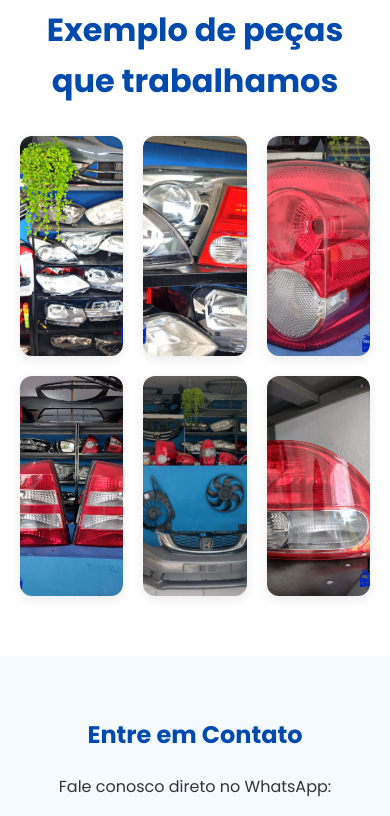
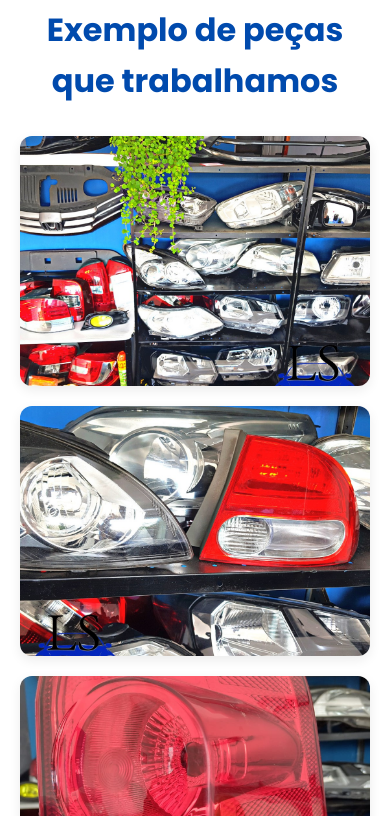
Before and after one commit to daricss/ls-auto-pe-as, a plain HTML site: page index.html in a window 390 px wide. Shown: the part 1000-1816 px from the top of the page. Drawn offline with Linux system fonts and the light colour scheme.

Commit message:
style.css

```diff
--- a/style.css
+++ b/style.css
@@ -343,4 +343,15 @@ section {
     text-align: center;
     margin: 20px 0;
   }
+
+  .galeria-grid {
+    grid-template-columns: 1fr; /* 1 coluna */
+  }
+
+  .galeria-grid img {
+    width: 100%;
+    height: 250px;      /* altura fixa */
+    object-fit: cover;  /* corta a imagem sem distorcer */
+    border-radius: 12px;
+  }
 }
```
